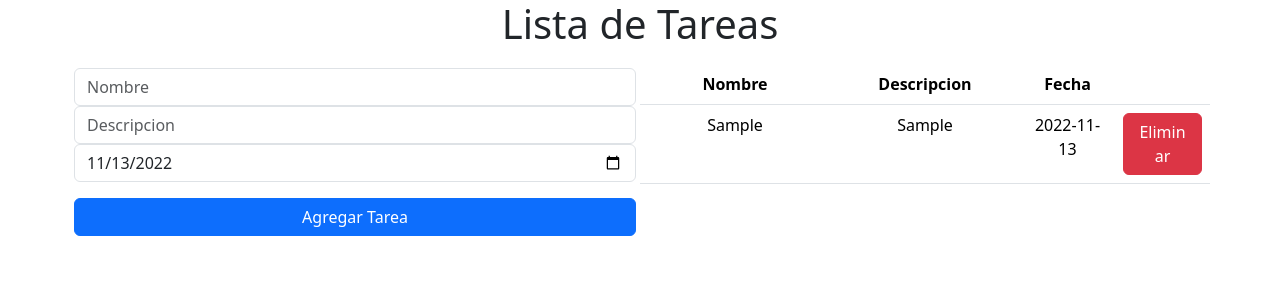
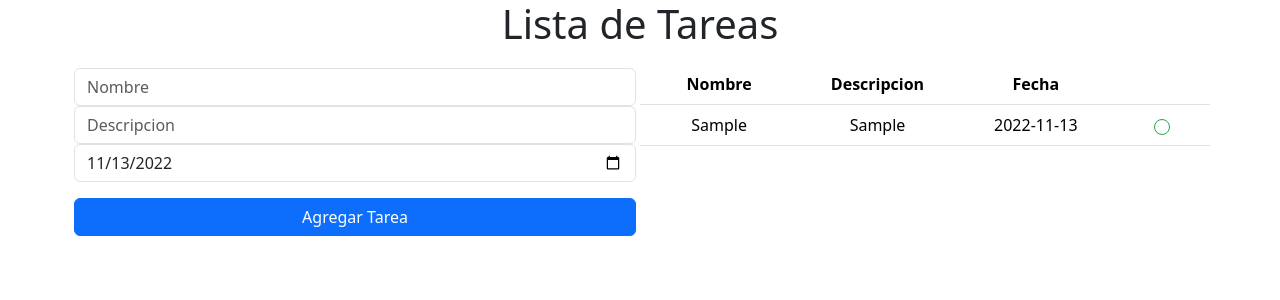
Before and after one commit to jjaljuria/lista-tareas, a React (Vite) app: page / in a window 1280 px wide. Both pictures are taken after typing "Sample", "Sample" into the empty fields and a click on the button "Agregar Tarea". Shown: the top 300 px of the page. Built offline with nearby package versions, Linux system fonts and the light colour scheme.

Commit message:
change custom check

```diff
--- a/src/App.css
+++ b/src/App.css
@@ -22,3 +22,25 @@ code {
         font-size: 13px;
     }
 }
+
+/* Estilo para la tarea que se está completando (desvanecimiento) */
+.completing-task {
+    opacity: 0.5;
+    transform: scale(0.98);
+    transition: opacity 0.5s ease-out, transform 0.5s ease-out;
+}
+
+/* Estilo para el checkbox (redondo y verde) */
+.custom-check-input {
+    border-radius: 50% !important;
+    /* Hace el checkbox redondo */
+    border-color: #28a745 !important;
+    /* Borde verde por defecto */
+}
+
+/* Estilo para el checkbox cuando está marcado */
+.custom-check-input:checked {
+    background-color: #28a745 !important;
+    /* Verde de éxito de Bootstrap */
+    border-color: #28a745 !important;
+}
--- a/src/App.jsx
+++ b/src/App.jsx
@@ -47,9 +47,9 @@ export default function App() {
                         <table className="table">
                             <thead className="thead-dark">
                                 <tr className="text-center row">
-                                    <th className="col-4 text-truncate">Nombre</th>
-                                    <th className="col-4 text-truncate">Descripcion</th>
-                                    <th className="col-2 text-truncate">Fecha</th>
+                                    <th className="col text-truncate">Nombre</th>
+                                    <th className="col text-truncate">Descripcion</th>
+                                    <th className="col text-truncate">Fecha</th>
                                     <th className="col-2"></th>
                                 </tr>
                             </thead>
--- a/src/components/Item/Item.jsx
+++ b/src/components/Item/Item.jsx
@@ -1,23 +1,37 @@
+import { useState } from 'react';
 import store from '../store/store';
 
 export default function Item({ datos: { id, nombre, descripcion, fecha } }) {
+    const [isChecked, setIsChecked] = useState(false);
+    const [isFading, setIsFading] = useState(false);
 
     const manejadorEliminar = () => {
-        store.dispatch({
-            type: 'ELIMINAR',
-            id
-        });
+        setIsChecked(true); // Marca el checkbox inmediatamente
+        setIsFading(true);  // Inicia la animación de desvanecimiento
+
+        setTimeout(() => {
+            store.dispatch({
+                type: 'ELIMINAR',
+                id
+            });
+        }, 500); // Retraso de 500ms antes de eliminar
     }
 
     return (
-        <tr className="row text-center">
-            <td className="col-4 text-break">{nombre}</td>
-            <td className="col-4 text-break">{descripcion}</td>
-            <td className="col-2 text-break">{fecha}</td>
-            <td className="col-2">
-                <button className="btn btn-danger" onClick={manejadorEliminar} >
-                    <span className="text-break">Eliminar</span>
-                </button>
+        <tr className={`row text-center ${isFading ? 'completing-task' : ''}`}>
+            <td className="col text-break">{nombre}</td>
+            <td className="col text-break">{descripcion}</td>
+            <td className="col text-break">{fecha}</td>
+            <td className="col-2 d-flex justify-content-center align-items-center">
+                <input
+                    onChange={manejadorEliminar}
+                    className="custom-check-input form-check-input"
+                    type="checkbox"
+                    id={`checkbox-${id}`} // Usar un ID único
+                    checked={isChecked}    // Controlar el estado del checkbox
+                    aria-label="check-remove"
+                    readOnly={isChecked}   // Evita clics adicionales mientras se procesa
+                />
             </td>
         </tr>
     );
```
Also changed, not shown: 1 other file (tests, documents, lock files or other folders).
